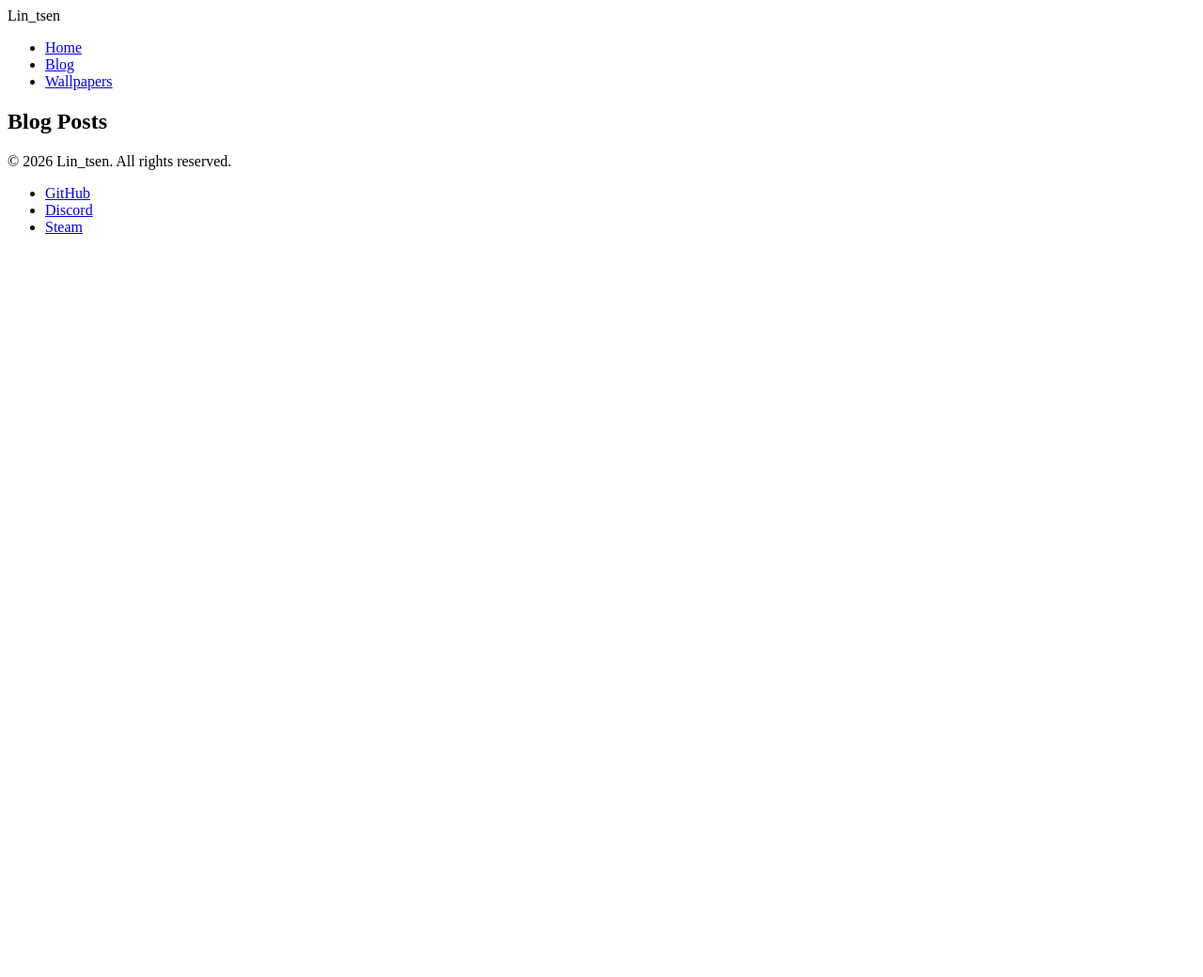
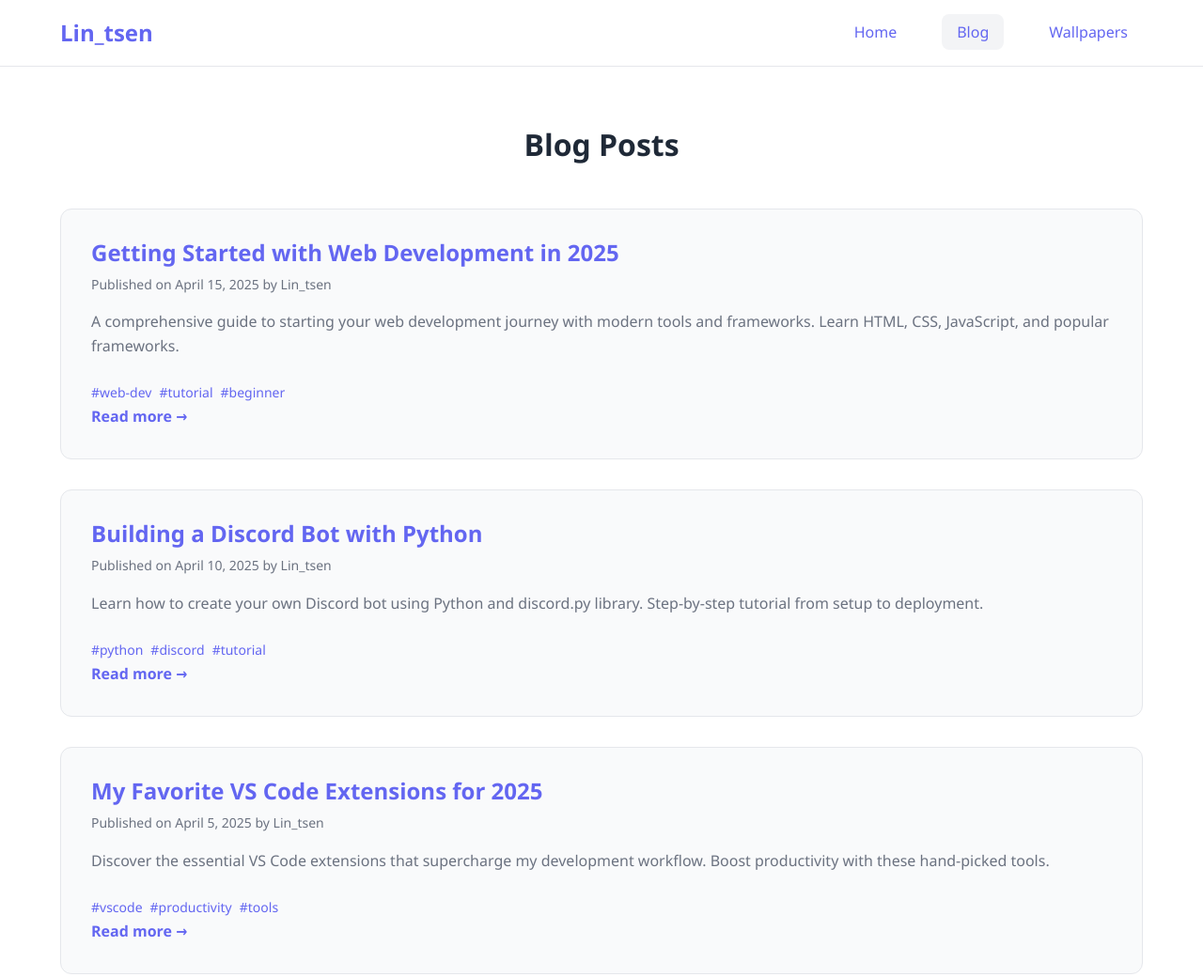
Before and after one commit to Lintsen3847/hermes_test, a website: page blog.html in a window 1280 px wide. Shown: the top 1040 px of the page at 94% size. Before the commit the page ends 800 px from the top, so only its background shows below. Drawn offline with Linux system fonts and the light colour scheme.

Commit message:
Fix all asset paths: use relative paths (./) instead of absolute (/)
- Replace .// with ./
- Ensure CSS/JS load correctly in subdirectory /hermes_test
- Blog post templates already using ../ correct paths

```diff
--- a/blog.html
+++ b/blog.html
@@ -5,7 +5,7 @@
     <meta name="viewport" content="width=device-width, initial-scale=1.0">
     <title>Blog - Lin_tsen's Place</title>
     <meta name="description" content="Read my latest blog posts about tech, coding, and more">
-    <link rel="stylesheet" href=".//css/style.css">
+    <link rel="stylesheet" href="./css/style.css">
 </head>
 <body>
     <!-- Header -->
@@ -14,9 +14,9 @@
             <nav>
                 <div class="logo">Lin_tsen</div>
                 <ul class="nav-links" id="navLinks">
-                    <li><a href=".//">Home</a></li>
-                    <li><a href=".//blog.html" class="active">Blog</a></li>
-                    <li><a href=".//wallpapers.html">Wallpapers</a></li>
+                    <li><a href="./">Home</a></li>
+                    <li><a href="./blog.html" class="active">Blog</a></li>
+                    <li><a href="./wallpapers.html">Wallpapers</a></li>
                 </ul>
                 <div class="menu-toggle" id="menuToggle">
                     <span></span>
@@ -54,6 +54,6 @@
         </div>
     </footer>
 
-    <script src=".//js/blog.js"></script>
+    <script src="./js/blog.js"></script>
 </body>
 </html>
```
Also changed, not shown: index.html (+6 -6 lines), wallpapers.html (+5 -5 lines).
